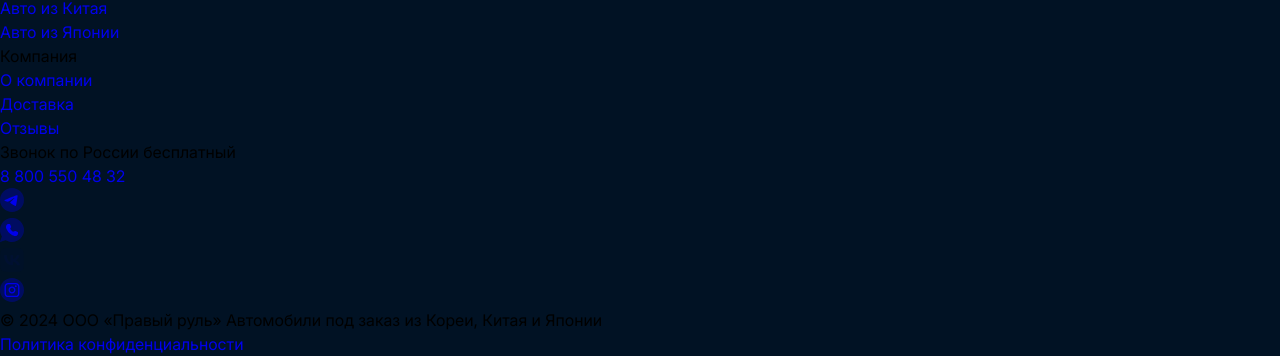
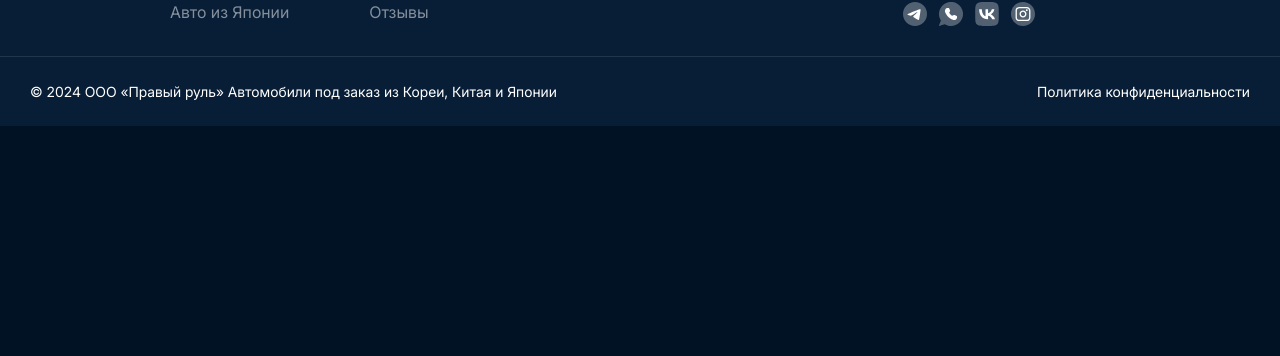
Before and after one commit to v1veX/test-task, a plain HTML site: page index.html in a window 1280 px wide. Shown: the part 6889-7245 px from the top of the page. After the commit the page ends 7015 px from the top, so only its background shows below. Drawn offline with Linux system fonts and the light colour scheme; a web font is replaced by a local one.

Commit message:
add footer style

```diff
--- a/index.html
+++ b/index.html
@@ -1873,6 +1873,7 @@
     </main>
     <footer class="footer">
         <div class="footer__top">
+            <div class="footer__top-inner container">
                 <div class="footer__left">
                     <a href="/" class="footer__logo">
                         <img
@@ -1986,13 +1987,16 @@
                     </div>
                 </div>
             </div>
+        </div>
         <div class="footer__bottom">
+            <div class="footer__bottom-inner container">
                 <div class="footer__copyright">
                     <p>
                         © 2024 ООО «Правый руль» Автомобили под заказ из Кореи, Китая и Японии
                     </p>
                 </div>
                 <a href="/" class="footer__privacy-link">Политика конфиденциальности</a>
+            </div>
         </div>
     </footer>
 
--- a/src/styles/scss/blocks/_manufacturers.scss
+++ b/src/styles/scss/blocks/_manufacturers.scss
@@ -4,7 +4,7 @@
     overflow: hidden;
 
     @include mobile {
-        padding-block: 24px;
+        padding-block: 0 24px;
     }
 
     &__list {
--- a/src/styles/scss/blocks/cars/_cars.scss
+++ b/src/styles/scss/blocks/cars/_cars.scss
@@ -1,3 +1,7 @@
 .cars {
     overflow: hidden;
+
+    @include mobile {
+        padding-bottom: 24px;
+    }
 }
--- a/src/styles/scss/blocks/contacts/_contacts.scss
+++ b/src/styles/scss/blocks/contacts/_contacts.scss
@@ -6,6 +6,11 @@
 
     @include tablet {
         display: block;
+        margin-bottom: 60px;
+    }
+
+    @include mobile-small {
+        margin-bottom: 40px;
     }
 
     &__body {
--- /dev/null
+++ b/src/styles/scss/blocks/footer/_footer-nav-column.scss
@@ -0,0 +1,25 @@
+.footer-nav-column {
+    &__title {
+        margin-bottom: 12px;
+        font-family: var(--font-family-secondary);
+        font-size: 24px;
+        line-height: 100%;
+        color: var(--color-text);
+    }
+
+    &__list {
+        display: flex;
+        flex-direction: column;
+        row-gap: 12px;
+    }
+
+    &__link {
+        display: block;
+        line-height: 100%;
+        color: var(--color-gray);
+
+        @include hover {
+            color: var(--color-red);
+        }
+    }
+}
--- /dev/null
+++ b/src/styles/scss/blocks/footer/_footer-soc1als.scss
@@ -0,0 +1,15 @@
+.footer-soc1als {
+    &__list {
+        display: flex;
+        column-gap: 12px;
+    }
+
+    &__link {
+        display: block;
+        color: var(--color-text);
+
+        @include hover {
+            color: var(--color-red);
+        }
+    }
+}
--- /dev/null
+++ b/src/styles/scss/blocks/footer/_footer.scss
@@ -0,0 +1,107 @@
+.footer {
+    background-color: var(--color-bg-alt);
+    border-top: 4px solid var(--color-red);
+
+    &__top {
+        padding-top: 40px;
+        padding-bottom: 24px;
+
+        @include tablet {
+            padding-top: 24px;
+        }
+
+        &-inner {
+            display: flex;
+            justify-content: space-between;
+
+            @include tablet {
+                flex-direction: column;
+                row-gap: 24px;
+            }
+        }
+    }
+
+    &__left {
+        display: flex;
+        column-gap: 60px;
+
+        @include tablet {
+            justify-content: space-between;
+        }
+
+        @include mobile-small {
+            flex-direction: column;
+            row-gap: 24px;
+        }
+    }
+
+    &__nav {
+        display: flex;
+        column-gap: 80px;
+
+        @include mobile-small {
+            column-gap: 60px;
+        }
+    }
+
+    &__phone {
+        margin-bottom: 16px;
+
+        &-title {
+            margin-bottom: 12px;
+            font-size: 14px;
+            line-height: 100%;
+            color: var(--color-gray);
+        }
+
+        &-link {
+            font-family: var(--font-family-secondary);
+            font-size: 48px;
+            line-height: 100%;
+            color: var(--color-text);
+
+            @include hover {
+                color: var(--color-red);
+            }
+
+            @include tablet {
+                font-size: 32px;
+            }
+
+            @include mobile-small {
+                font-size: 24px;
+            }
+        }
+    }
+
+    &__bottom {
+        padding-block: 24px;
+        border-top: 1px solid var(--color-text-super-dim);
+
+        &-inner {
+            display: flex;
+            justify-content: space-between;
+            font-size: 14px;
+            color: var(--color-text);
+
+            @include tablet {
+                flex-direction: column-reverse;
+                row-gap: 16px;
+            }
+        }
+    }
+
+    &__copyright {
+        @include tablet {
+            color: var(--color-gray);
+        }
+    }
+
+    &__privacy-link {
+        color: inherit;
+
+        @include hover {
+            color: var(--color-red);
+        }
+    }
+}
--- a/src/styles/scss/styles.scss
+++ b/src/styles/scss/styles.scss
@@ -35,3 +35,6 @@
 @import './blocks/contacts/contacts';
 @import './blocks/contacts/contact-detail';
 @import './blocks/contacts/contacts-form';
+@import './blocks/footer/footer';
+@import './blocks/footer/footer-nav-column';
+@import './blocks/footer/footer-soc1als';
```
Also changed, not shown: src/styles/scss/styles.css, 1 other file. Lines whose indentation alone changed are shown as unchanged.
